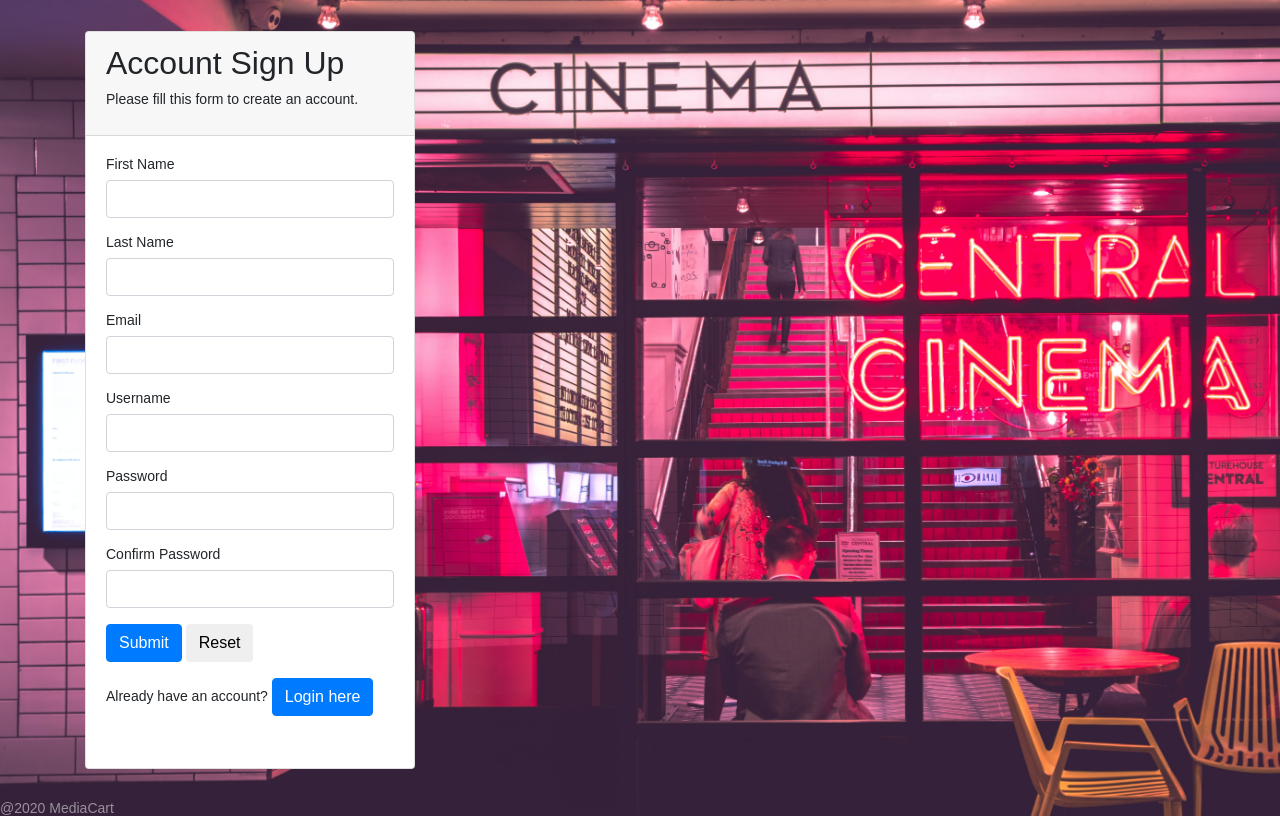
After one commit to zneeley/The-Naughty-Chargers, a PHP site: page /register.php in a window 1280 px wide. The commit adds this page. Run offline with PHP 8.4, Linux system fonts and the light colour scheme; some libraries are stand-ins or nearby versions.

Commit message:
Added Basic Account Registration

```diff
--- a/MediaCart/index.php
+++ b/MediaCart/index.php
@@ -38,7 +38,7 @@
 
   <footer class="mastfoot mt-auto">
     <div class="inner">
-      <p>@2020 MediaCart</p>
+
     </div>
   </footer>
 </div>
--- a/MediaCart/layout.php
+++ b/MediaCart/layout.php
@@ -4,7 +4,7 @@ Custom CSS Stylesheet
 <?php
 	header("Content-type: text/css; charset: UTF-8");
     // Logic for random background
-    $background = array('backgound1.jpg','backgound2.jpg','backgound3.jpg','backgound4.jpg','backgound5.jpg');
+    $background = array('backgound1.jpg','backgound2.jpg','backgound3.jpg','backgound4.jpg','background5.jpg');
 
     // Get a random number and set background
     $i = rand(0, count($background)-1);
--- /dev/null
+++ b/MediaCart/register.php
@@ -0,0 +1,281 @@
+<?php
+// Include config file
+require_once "config.php";
+
+// Code for reCaptcha
+// Set reCaptcha Variables
+$reCaptchaVal = "";
+
+// Check the post and see if ask Google what value the user is getting from interacting with the site
+if ($_SERVER['REQUEST_METHOD'] === 'POST') {
+    // Build POST request:
+    $recaptcha_url = 'https://www.google.com/recaptcha/api/siteverify';
+    $recaptcha_secret = '6LfUL9wZAAAAACkWlukqlZT4EJPjkEvyOLStuTnk';
+    $recaptcha_response = $_POST["recaptcha_response"];
+
+    // Make and decode POST request:
+    $recaptcha = file_get_contents($recaptcha_url . '?secret=' . $recaptcha_secret . '&response=' . $recaptcha_response);
+    $recaptcha = json_decode($recaptcha);
+    if($recaptcha->success==true){
+    // Take action based on the score returned:
+        if ($recaptcha->score >= 0.5) {
+            $reCaptchaVal = "human";
+        } else {
+            // Redirect bot to index
+            header("location: index.php");
+        }
+    }
+}
+// init variables
+$username = $password = $confirm_password = $firstName = $lastName = $email = "";
+$username_err = $password_err = $confirm_password_err = $firstName_err = $lastName_err = $email_err = "";
+
+// Get and process the information sent from the form
+// Get and process the information sent from the form
+if($_SERVER["REQUEST_METHOD"] == "POST") {
+
+	// Validate First Name
+    if(empty(trim($_POST["firstName"]))){
+        $firstName_err = "Please enter your First Name.";
+    } else {
+        $firstName = trim($_POST["firstName"]);
+    }
+
+    // Validate Last Name
+    if(empty(trim($_POST["lastName"]))){
+        $lastName_err = "Please enter your Last Name.";
+    } else {
+        $lastName = trim($_POST["lastName"]);
+    }
+
+	// Validate email
+	if(strpos(trim($_POST["email"]), '@') == True){
+		// Prepare a select statement
+        $sql = "SELECT id FROM users WHERE email = ?";
+
+		if($stmt = mysqli_prepare($link, $sql)){
+			// Bind variables to the prepared statement as parameters
+            mysqli_stmt_bind_param($stmt, "s", $param_email);
+
+			// Set parameters
+            $param_email = trim($_POST["email"]);
+
+			// Attempt to execute the prepared statement
+            if(mysqli_stmt_execute($stmt)){
+                // Store results
+                mysqli_stmt_store_result($stmt);
+
+				// Attempt to execute the prepared statement
+				if(mysqli_stmt_execute($stmt)){
+					// Store results
+					mysqli_stmt_store_result($stmt);
+
+					if(mysqli_stmt_num_rows($stmt) == 1){
+						$email_err = "This email is already taken.";
+					} else {
+						$email = trim($_POST["email"]);
+					}
+				} else {
+					echo "Oh No! Something went wrong. Please try again later.";
+				}
+			}
+		}
+
+	} else {
+		$email_err = "Please enter a valid email address ex: name@website.com";
+	}
+
+    // Validate username
+    if(empty(trim($_POST["username"]))) {
+        $username_err = "Please enter a username.";
+    } else {
+        // Prepare a select statement
+        $sql = "SELECT id FROM users WHERE username = ?";
+
+        if($stmt = mysqli_prepare($link, $sql)){
+            // Bind variables to the prepared statement as parameters
+            mysqli_stmt_bind_param($stmt, "s", $param_username);
+
+            // Set parameters
+            $param_username = trim($_POST["username"]);
+
+            // Attempt to execute the prepared statement
+            if(mysqli_stmt_execute($stmt)){
+                // Store results
+                mysqli_stmt_store_result($stmt);
+
+                if(mysqli_stmt_num_rows($stmt) == 1){
+                    $username_err = "This username is already taken.";
+                } else{
+                    $username = trim($_POST["username"]);
+                }
+            } else{
+                echo "Oh No! Something went wrong. Please try again later.";
+            }
+        }
+
+        // Close statement
+        mysqli_stmt_close($stmt);
+    }
+
+    // Validate password
+    if(empty(trim($_POST["password"]))){
+        $password_err = "Please enter a password.";
+    } elseif(strlen(trim($_POST["password"])) < 6){
+        $password_err = "Password must have atleast 6 characters.";
+    } else{
+        $password = trim($_POST["password"]);
+    }
+
+    // Validate confirm password
+    if(empty(trim($_POST["confirm_password"]))){
+        $confirm_password_err = "Please confirm password.";
+    } else{
+        $confirm_password = trim($_POST["confirm_password"]);
+        if(empty($password_err) && ($password != $confirm_password)){
+            $confirm_password_err = "Password did not match.";
+        }
+    }
+
+    // Check input errors before inserting in database
+    if(empty($username_err) && empty($password_err) && empty($confirm_password_err) && empty($firstName_err) && empty($lastName_err) && empty($email_err)){
+
+        // Prepare an insert statement
+        $sql = "INSERT INTO users (userID, FirstName, LastName, email, username, password) VALUES (?, ?, ?, ?, ?, ?)";
+
+        if($stmt = mysqli_prepare($link, $sql)){
+            // Bind variables to the prepared statement as parameters
+            mysqli_stmt_bind_param($stmt, "ssssss", $param_userID, $param_FirstName, $param_LastName, $param_Email, $param_username, $param_password);
+
+            // Set parameters
+            $param_userID = uniqid("UUID-");
+			$param_FirstName = $firstName;
+			$param_LastName = $lastName;
+			$param_Email = $email;
+            $param_username = $username;
+            $param_password = password_hash($password, PASSWORD_DEFAULT); // Creates a password hash
+
+            // Attempt to execute the prepared statement
+            if(mysqli_stmt_execute($stmt)){
+                // Redirect to login page
+                header("location: homePage.php");
+            } else{
+                echo "Something went wrong. Please try again later.";
+            }
+        }
+
+        // Close statement
+        mysqli_stmt_close($stmt);
+    }
+
+    // Close connection
+    mysqli_close($link);
+}
+?>
+
+<!DOCTYPE html>
+<html lang="en">
+<head>
+    <meta charset="UTF-8">
+    <title>Account Sign Up</title>
+
+    <!-- include bootstrap -->
+
+	<link rel="stylesheet" href="https://maxcdn.bootstrapcdn.com/bootstrap/4.0.0/css/bootstrap.min.css" integrity="sha384-Gn5384xqQ1aoWXA+058RXPxPg6fy4IWvTNh0E263XmFcJlSAwiGgFAW/dAiS6JXm" crossorigin="anonymous">
+        <link href="https://maxcdn.bootstrapcdn.com/bootstrap/4.0.0-alpha.6/css/bootstrap.min.css" rel="stylesheet">
+        <script src="//cdnjs.cloudflare.com/ajax/libs/jquery/3.2.1/jquery.min.js"></script>
+
+	<!--Bootsrap 4 CDN-->
+	<link rel="stylesheet" href="https://stackpath.bootstrapcdn.com/bootstrap/4.1.3/css/bootstrap.min.css" integrity="sha384-MCw98/SFnGE8fJT3GXwEOngsV7Zt27NXFoaoApmYm81iuXoPkFOJwJ8ERdknLPMO" crossorigin="anonymous">
+
+    <!--Fontawesome CDN-->
+	<link rel="stylesheet" href="https://use.fontawesome.com/releases/v5.3.1/css/all.css" integrity="sha384-mzrmE5qonljUremFsqc01SB46JvROS7bZs3IO2EmfFsd15uHvIt+Y8vEf7N7fWAU" crossorigin="anonymous">
+
+        <link rel="stylesheet" href="layout.php">
+
+    <style type="text/css">
+
+        body{
+            background-image: url("images/register.jpg");
+            background-size: cover;
+            background-repeat: no-repeat;
+            height: 100%;
+            font: 14px sans-serif;
+        }
+        h3{ font: sans-serif; }
+
+        .wrapper{ width: 350px; padding: 20px; }
+    </style>
+
+    <script src="https://www.google.com/recaptcha/api.js?render=6Lc7Cb0UAAAAAIMgxbAXd9kLcVhLPeapc8zsouu7"></script>
+</head>
+<body>
+
+    <div class="container">
+	<div class="d-flex h-100">
+            <div class="card">
+		<div class="card-header">
+                    <h2>Account Sign Up</h2>
+                    <p>Please fill this form to create an account.</p>
+		</div>
+		<div class="card-body">
+                    <form action="<?php echo htmlspecialchars($_SERVER["PHP_SELF"]); ?>" method="post">
+                        <div class="form-group <?php echo (!empty($firstName_err)) ? 'has-error' : ''; ?>">
+                            <label>First Name</label>
+                            <input type="text" name="firstName" class="form-control" value="<?php echo $firstName; ?>">
+                            <span class="help-block"><?php echo $firstName_err; ?></span>
+                        </div>
+                        <div class="form-group <?php echo (!empty($lastName_err)) ? 'has-error' : ''; ?>">
+                            <label>Last Name</label>
+                            <input type="text" name="lastName" class="form-control" value="<?php echo $lastName; ?>">
+                            <span class="help-block"><?php echo $lastName_err; ?></span>
+                        </div>
+                        <div class="form-group <?php echo (!empty($email_err)) ? 'has-error' : ''; ?>">
+                            <label>Email</label>
+                            <input type="text" name="email" class="form-control" value="<?php echo $email; ?>">
+                            <span class="help-block"><?php echo $email_err; ?></span>
+                        </div>
+                        <div class="form-group <?php echo (!empty($username_err)) ? 'has-error' : ''; ?>">
+                            <label>Username</label>
+                            <input type="text" name="username" class="form-control" value="<?php echo $username; ?>">
+                            <span class="help-block"><?php echo $username_err; ?></span>
+                        </div>
+                        <div class="form-group <?php echo (!empty($password_err)) ? 'has-error' : ''; ?>">
+                            <label>Password</label>
+                            <input type="password" name="password" class="form-control" value="<?php echo $password; ?>">
+                            <span class="help-block"><?php echo $password_err; ?></span>
+                        </div>
+                        <div class="form-group <?php echo (!empty($confirm_password_err)) ? 'has-error' : ''; ?>">
+                            <label>Confirm Password</label>
+                            <input type="password" name="confirm_password" class="form-control" value="<?php echo $confirm_password; ?>">
+                            <span class="help-block"><?php echo $confirm_password_err; ?></span>
+                        </div>
+                        <div class="form-group">
+                            <input type="submit" class="btn btn-primary" value="Submit">
+                            <input type="reset" class="btn btn-default" value="Reset">
+                        </div>
+                        <p>Already have an account? <a href="login.php" class="btn btn-primary">Login here</a></p>
+                        <input type="hidden" value="" name="recaptcha_response" id="recaptchaResponse"/><br>
+                    </form>
+                </div>
+            </div>
+        </div>
+    </div>
+    <footer class="mastfoot mt-auto">
+      <div class="inner">
+        <p>@2020 MediaCart</p>
+      </div>
+    </footer>
+
+    <script>
+        grecaptcha.ready(function () {
+            grecaptcha.execute('6LfUL9wZAAAAAOgAUxx9kfBt1JoxtRHvrmW6kWrJ', { action: 'register' })
+                .then(function (token) {
+                var recaptchaResponse = document.getElementById('recaptchaResponse');
+                console.log(recaptchaResponse);
+                recaptchaResponse.value = token;
+            });
+        });
+    </script>
+</body>
+</html>
```
Also changed, not shown: MediaCart/images/register.jpg (added).
